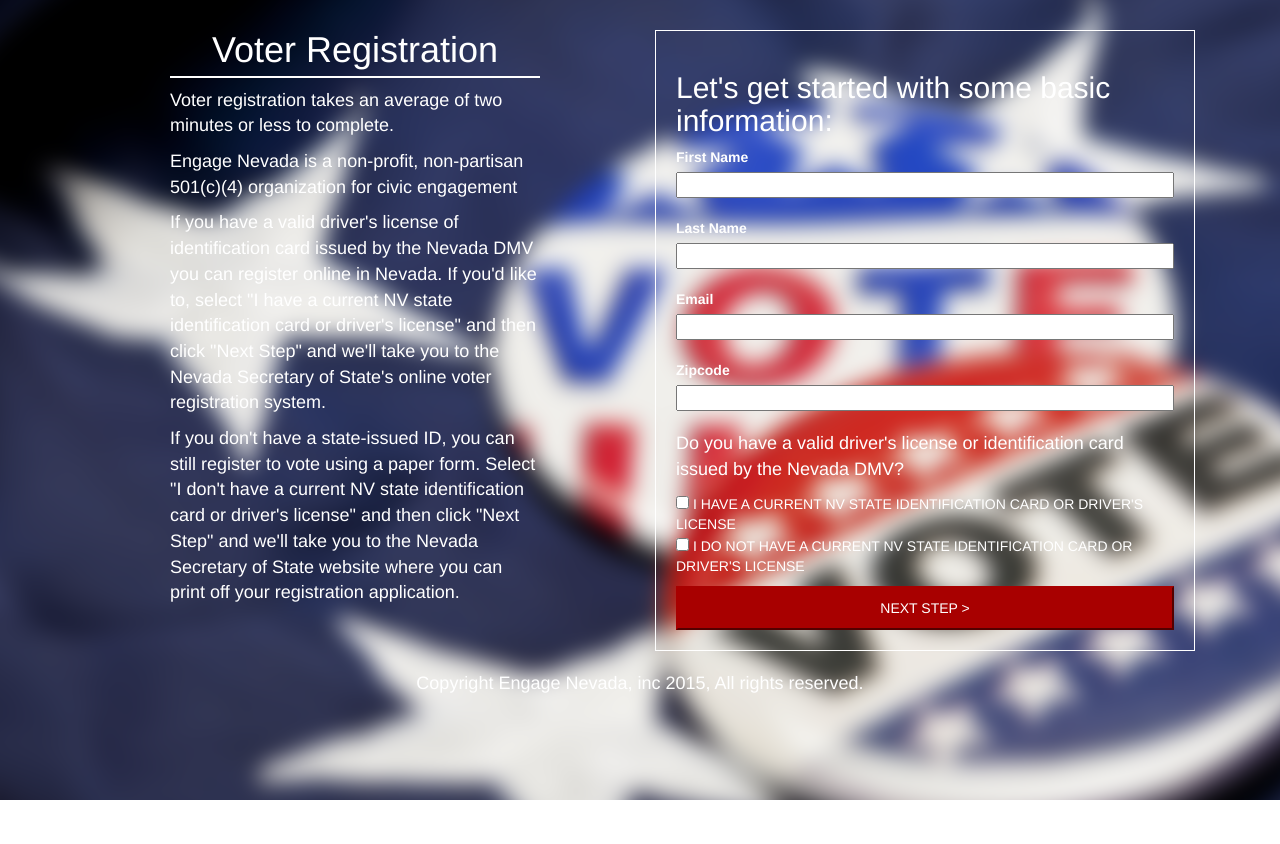
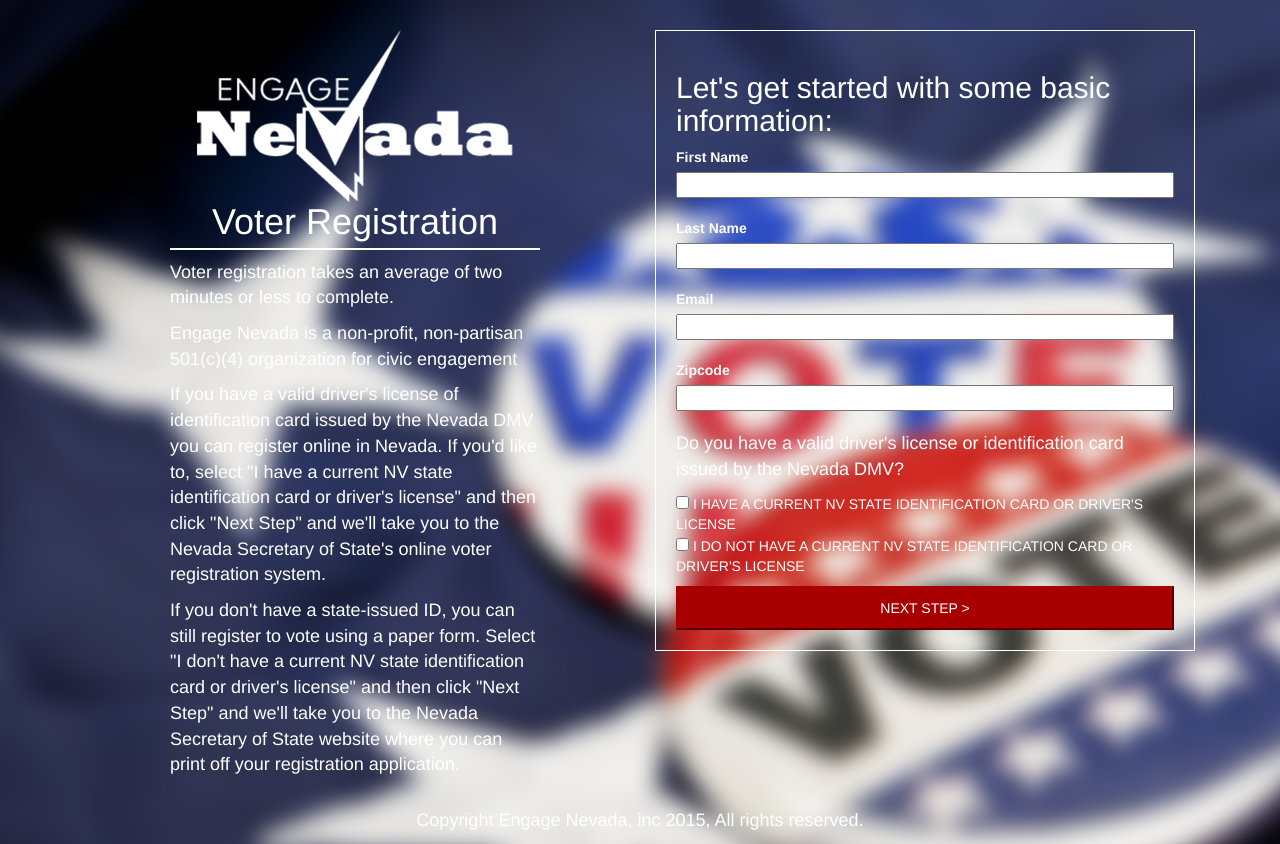
Before and after one commit to jhyun94/harris-media, a plain HTML site: page index.html in a window 1280 px wide. Before the commit the page ends 800 px from the top, so only its background shows below. Drawn offline with nearby package versions, Linux system fonts and the light colour scheme.

Commit message:
replaced text logo with image logo

```diff
--- a/index.html
+++ b/index.html
@@ -8,6 +8,7 @@
   <div class="row">
     <div class="container">
       <div class="col-md-6 description">
+        <img src="images/EngageNevada-logo.png" class="img-responsive logo" />
         <h1 class="heading">Voter Registration</h1>
         <p>Voter registration takes an average of two minutes or less to complete.</p>
         <p>Engage Nevada is a non-profit, non-partisan 501(c)(4) organization for civic
--- a/main.css
+++ b/main.css
@@ -29,6 +29,9 @@ p {
   border-bottom: 2px solid #fff;
 }
 
+.logo {
+  margin: 0 auto;
+}
 
 /* forms
 ================*/
```
